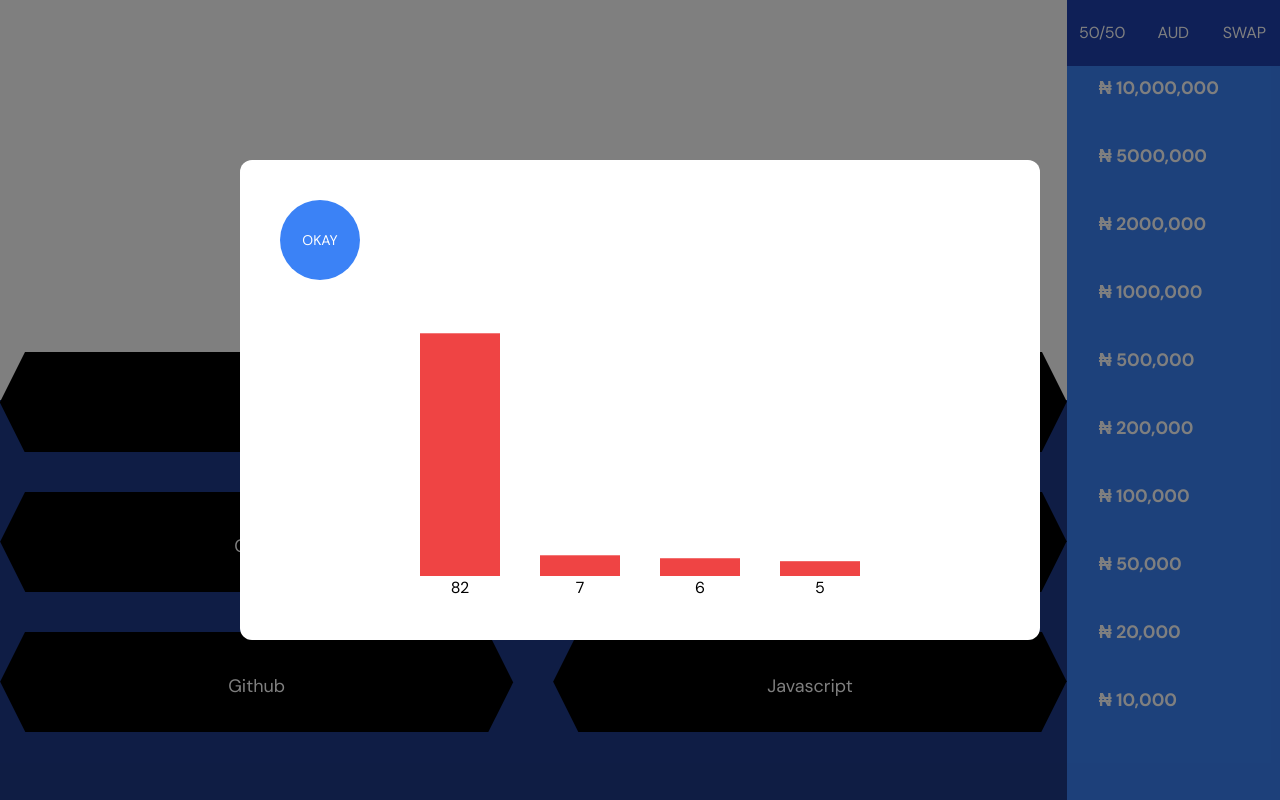
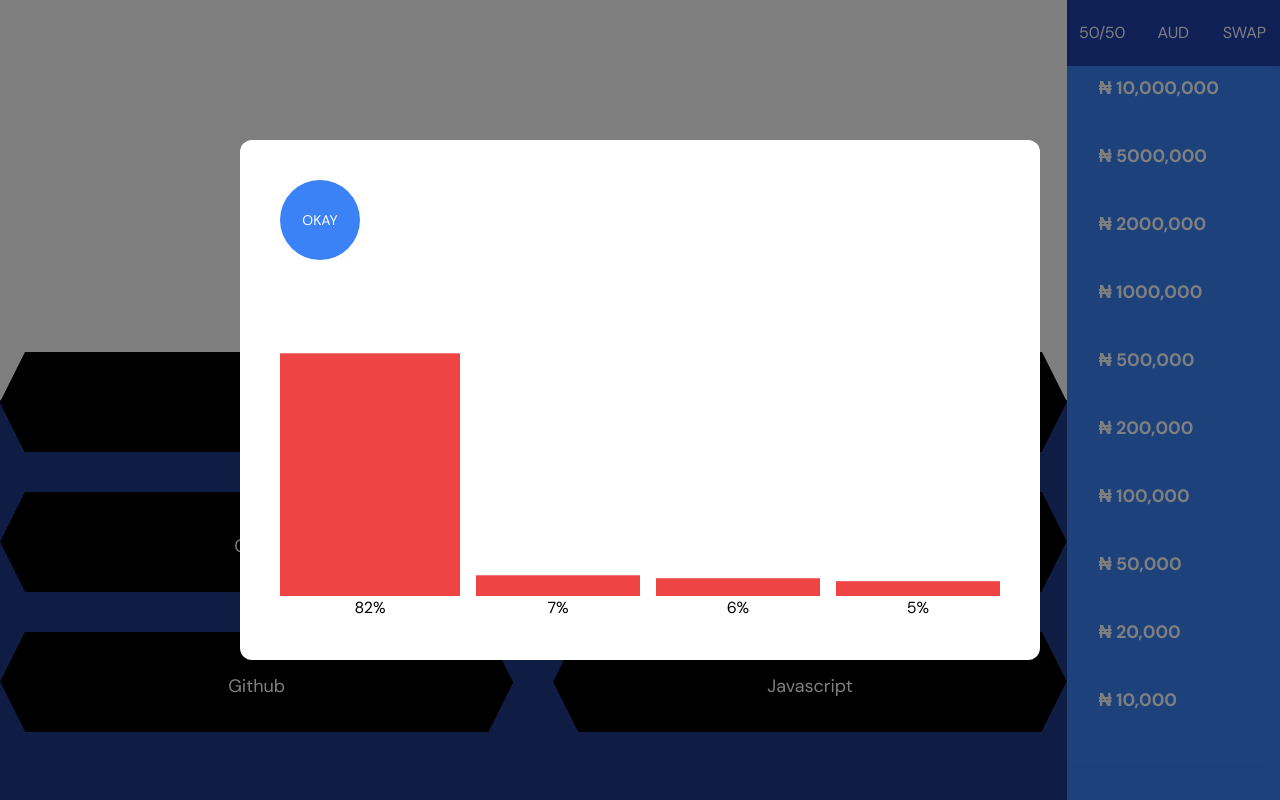
Before and after one commit to kehindeBankole/vue-WWTBAM, a Vue app: page / in a window 1280 px wide. Both pictures are taken after a click on the button "AUD". Built offline with nearby package versions, Linux system fonts and the light colour scheme.

Commit message:
fix modal on small screem

```diff
--- a/src/components/Game.vue
+++ b/src/components/Game.vue
@@ -86,25 +86,25 @@ function useLifeLine(type: '50/50' | 'AUD') {
 <template>
   <main>
     <div class="modal" v-if="openModal">
-      <div class="bg-white lg:w-[50rem] w-[80%] p-10 rounded-xl">
+      <div class="bg-white lg:w-[50rem] w-[90%] p-10 rounded-xl space-y-10">
         <button
           @click="openModal = false"
           class="bg-blue-500 w-20 text-sm text-white h-20 rounded-full"
         >
           OKAY
         </button>
-        <div class="flex gap-10 justify-center">
+        <div class="grid grid-cols-4 space-x-4">
           <div
             v-for="items in data[count].options"
             class="h-[20rem] flex flex-col items-center"
           >
             <div
-              class="relative bg-red-500 w-20 h-full transition-all origin-bottom duration-1000"
+              class="relative bg-red-500 w-full h-full transition-all origin-bottom duration-1000"
               :style="{
                 transform: `scaleY(${audienceChoice[`${items.text}`]}%)`,
               }"
             ></div>
-            <p>{{ audienceChoice && audienceChoice[`${items.text}`] }}</p>
+            <p>{{ audienceChoice && audienceChoice[`${items.text}`] }}%</p>
           </div>
         </div>
       </div>
```
